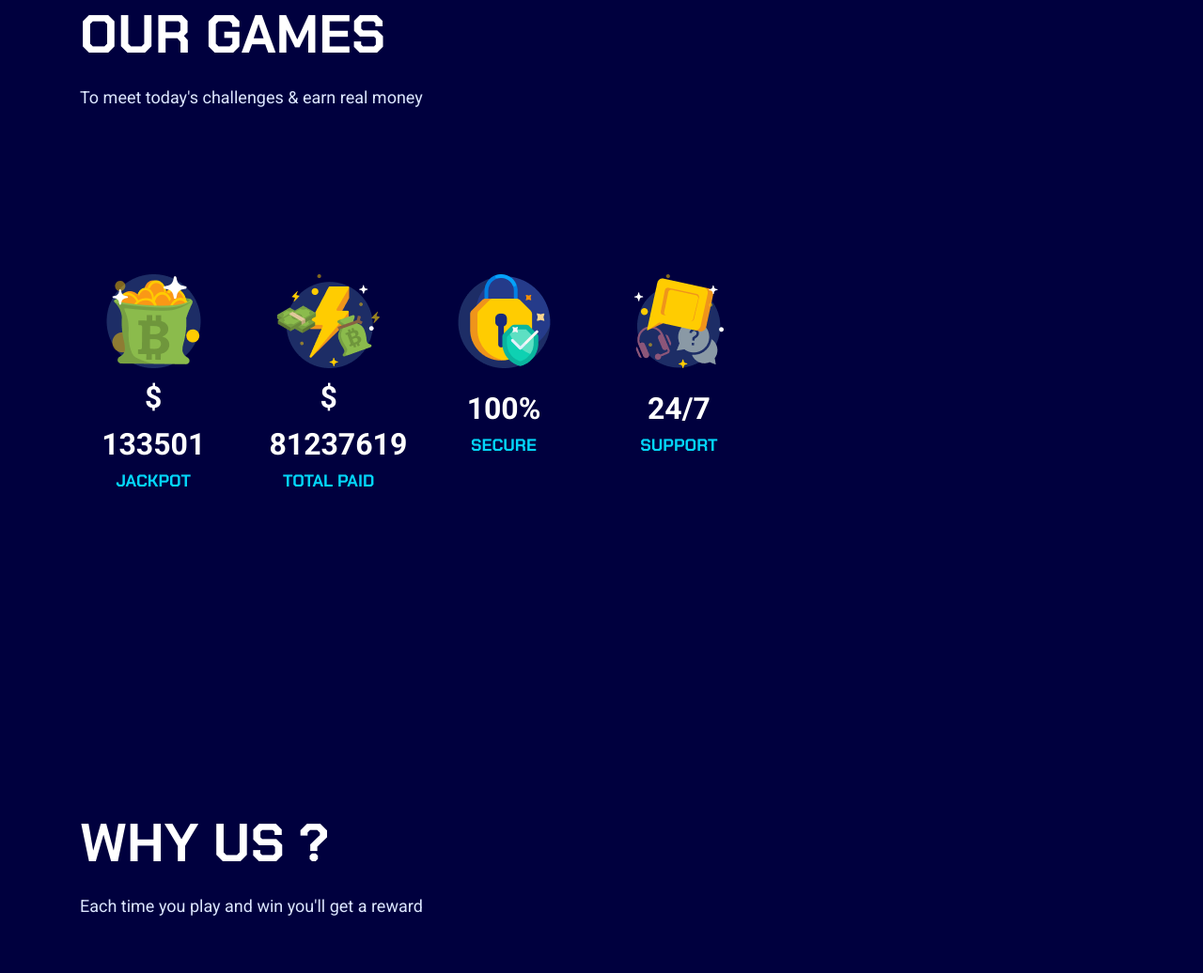
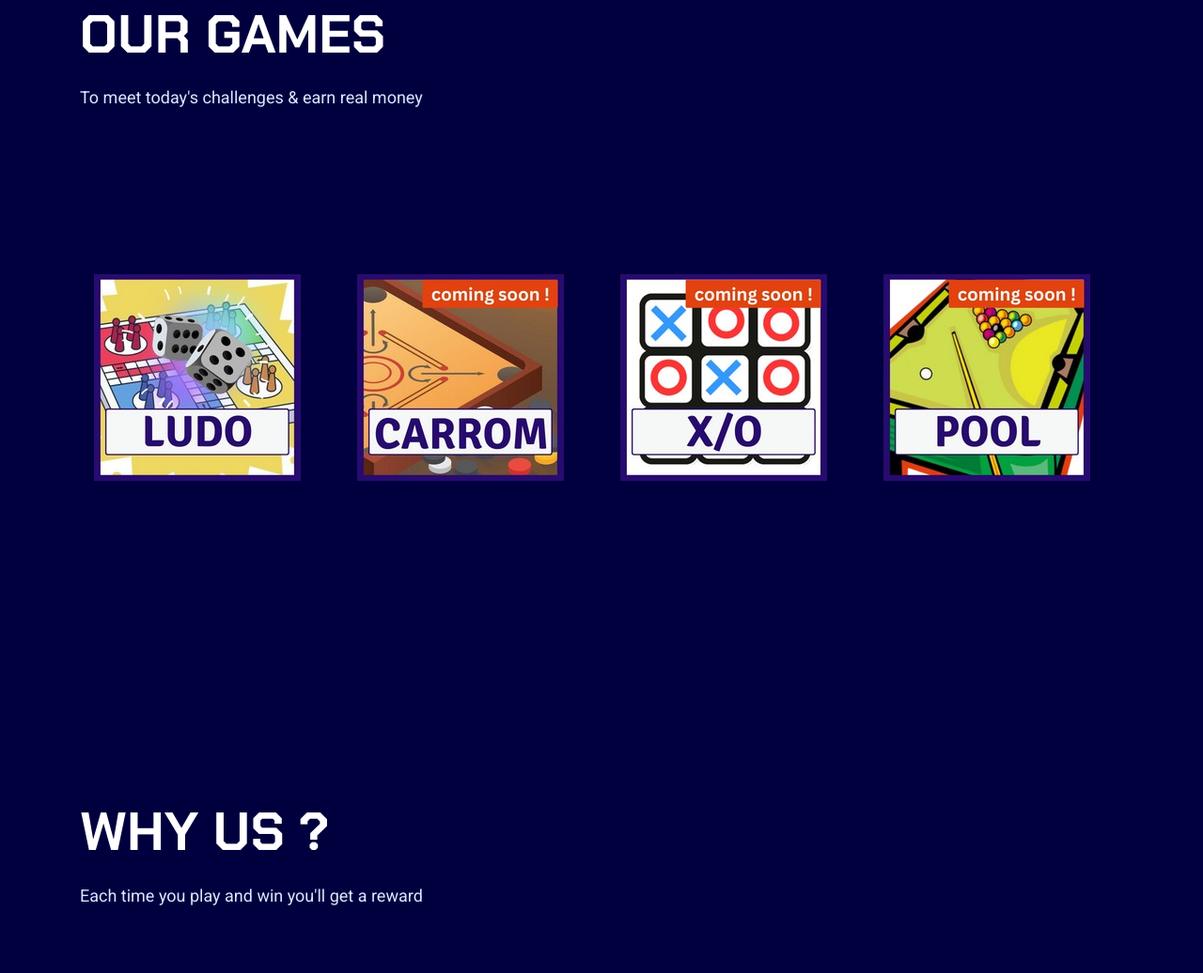
Before and after one commit to vatsalmishraa/gameing_website, a plain HTML site: page index.html in a window 1280 px wide. Shown: the part 994-2030 px from the top of the page at 94% size. Drawn offline with Linux system fonts and the light colour scheme; a script that the page names is missing.

Commit message:
images ADD

```diff
--- a/css/style.css
+++ b/css/style.css
@@ -1229,6 +1229,7 @@ input[type="checkbox"]:checked + label{
 {
     background: transparent;
     border: none;
+    box-shadow: none;
 }
 #todays-winner-section .winner-chart .ribbon {
     position: absolute;
--- a/index.html
+++ b/index.html
@@ -259,30 +259,30 @@
                                     <div class="row mb-40-none">
                                         <div class="col-lg-3 col-md-6 col-sm-6 col-6">
                                             <div class="single-item mb-40 text-center">
-                                                <img src="images/counter-icon-1.png" alt="image">
-                                                <span class="count">$ <span class="counter">133501</span></span>
-                                                <h6>JACKPOT</h6>
+                                                <img src="images/ludo_img.jpeg" alt="image">
+                                                <!-- <span class="count">$ <span class="counter">133501</span></span>
+                                                <h6>JACKPOT</h6> -->
                                             </div>
                                         </div>
                                         <div class="col-lg-3 col-md-6 col-sm-6 col-6">
                                             <div class="single-item text-center">
-                                                <img src="images/counter-icon-2.png" alt="image">
-                                                <span class="count">$ <span class="counter">81237619</span></span>
-                                                <h6>TOTAL PAID</h6>
+                                                <img src="images/carrom_img.jpeg" alt="image">
+                                                <!-- <span class="count">$ <span class="counter">81237619</span></span>
+                                                <h6>TOTAL PAID</h6> -->
                                             </div>
                                         </div>
                                         <div class="col-lg-3 col-md-6 col-sm-6 col-6">
                                             <div class="single-item text-center">
-                                                <img src="images/counter-icon-3.png" alt="image">
-                                                <span class="count"><span class="counter">100</span>%</span>
-                                                <h6>SECURE</h6>
+                                                <img src="images/xo_img.jpeg" alt="image">
+                                                <!-- <span class="count"><span class="counter">100</span>%</span>
+                                                <h6>SECURE</h6> -->
                                             </div>
                                         </div>
                                         <div class="col-lg-3 col-md-6 col-sm-6 col-6">
                                             <div class="single-item mb-40 text-center">
-                                                <img src="images/counter-icon-4.png" alt="image">
-                                                <span class="count"><span class="counter">24</span>/<span class="counter">7</span></span>
-                                                <h6>SUPPORT</h6>
+                                                <img src="images/pool_img.jpeg" alt="image">
+                                                <!-- <span class="count"><span class="counter">24</span>/<span class="counter">7</span></span>
+                                                <h6>SUPPORT</h6> -->
                                             </div>
                                         </div>
                                     </div>
```
Also changed, not shown: images/carrom_img.jpeg (added), images/ludo_img.jpeg (added), images/pool_img.jpeg (added), images/xo_img.jpeg (added).
